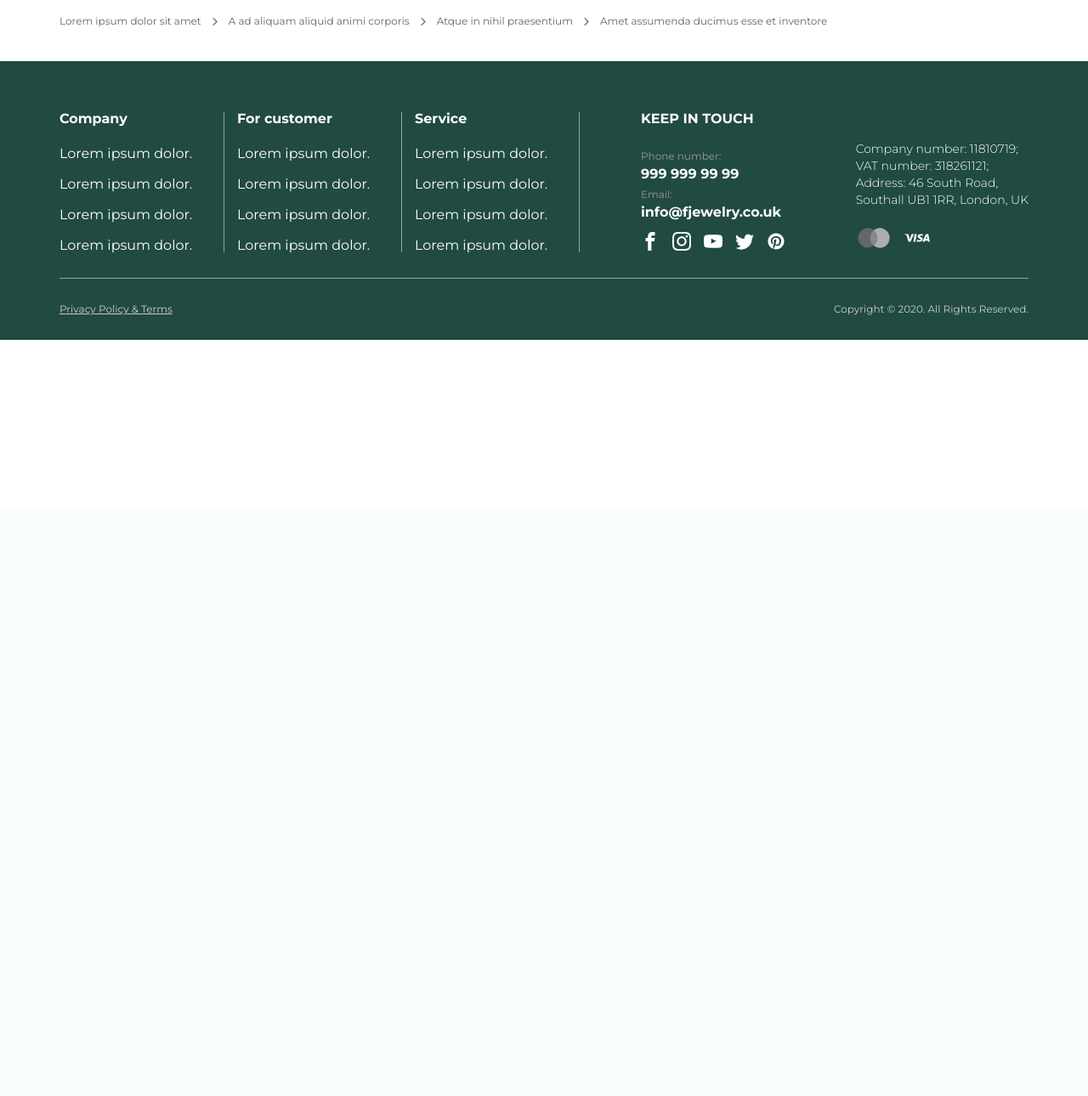
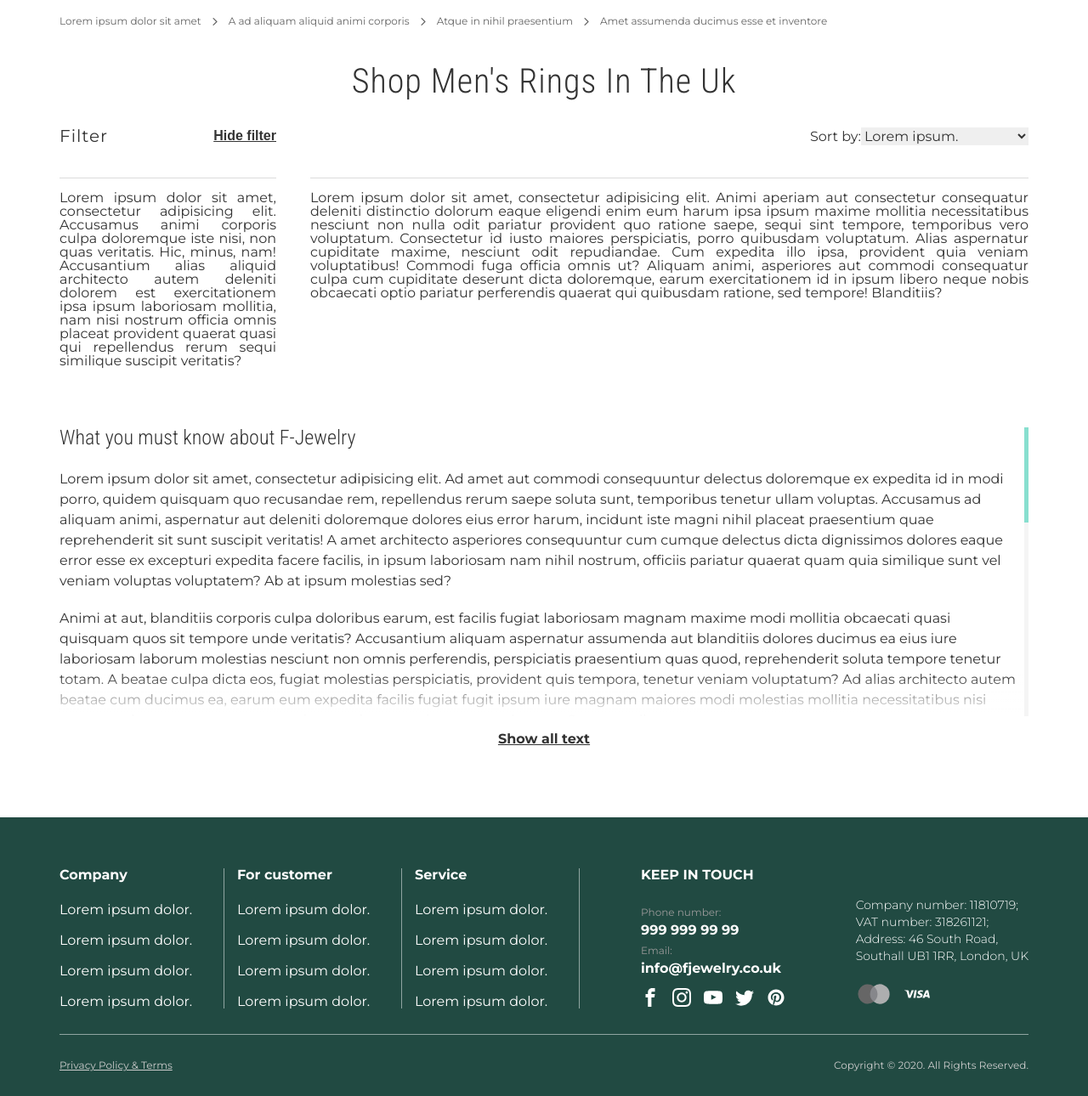
Before and after one commit to Rod-rig/fjewelry, a PHP site: page /markup/pages/catalog.php in a window 1280 px wide. Shown: the part 203-1493 px from the top of the page at 85% size. Before the commit the page ends 603 px from the top, so only its background shows below. Run offline with PHP 8.4, Linux system fonts and the light colour scheme; some libraries are stand-ins or nearby versions.

Commit message:
add sort by

```diff
--- /dev/null
+++ b/markup/components/catalog/filter.php
@@ -0,0 +1,5 @@
+<div>Lorem ipsum dolor sit amet, consectetur adipisicing elit. Accusamus animi corporis culpa doloremque iste nisi, non
+  quas veritatis. Hic, minus, nam! Accusantium alias aliquid architecto autem deleniti dolorem est exercitationem ipsa
+  ipsum laboriosam mollitia, nam nisi nostrum officia omnis placeat provident quaerat quasi qui repellendus rerum sequi
+  similique suscipit veritatis?
+</div>
--- /dev/null
+++ b/markup/components/catalog/list.php
@@ -0,0 +1,8 @@
+<div>Lorem ipsum dolor sit amet, consectetur adipisicing elit. Animi aperiam aut consectetur consequatur deleniti
+  distinctio dolorum eaque eligendi enim eum harum ipsa ipsum maxime mollitia necessitatibus nesciunt non nulla odit
+  pariatur provident quo ratione saepe, sequi sint tempore, temporibus vero voluptatum. Consectetur id iusto maiores
+  perspiciatis, porro quibusdam voluptatum. Alias aspernatur cupiditate maxime, nesciunt odit repudiandae. Cum expedita
+  illo ipsa, provident quia veniam voluptatibus! Commodi fuga officia omnis ut? Aliquam animi, asperiores aut commodi
+  consequatur culpa cum cupiditate deserunt dicta doloremque, earum exercitationem id in ipsum libero neque nobis
+  obcaecati optio pariatur perferendis quaerat qui quibusdam ratione, sed tempore! Blanditiis?
+</div>
--- /dev/null
+++ b/markup/components/catalog/sort.php
@@ -0,0 +1,10 @@
+<div class="sort">
+  <label class="sort__label" for="catalog_sort">Sort by: </label>
+  <select class="catalog__filter_btn js_catalog_sort" name="catalog_sort" id="catalog_sort">
+    <option value="<?= SITE_DIR; ?>my/new/super/url/1">Lorem ipsum.</option>
+    <option value="<?= SITE_DIR; ?>my/new/super/url/2">Saepe, voluptas?</option>
+    <option value="<?= SITE_DIR; ?>my/new/super/url/3">Consectetur, quaerat?</option>
+    <option value="<?= SITE_DIR; ?>my/new/super/url/4">Beatae, quisquam.</option>
+    <option value="<?= SITE_DIR; ?>my/new/super/url/100500">Repellendus, vitae?</option>
+  </select>
+</div>
--- a/markup/pages/catalog.php
+++ b/markup/pages/catalog.php
@@ -1,3 +1,43 @@
 <?php require '../header.php'; ?>
 <?php require '../components/common/breadcrumbs.php'; ?>
+
+<div class="container">
+  <div class="catalog__h1">Shop Men's Rings In The Uk</div>
+</div>
+<div class="container">
+  <div class="catalog__top">
+    <div class="catalog__top_left">
+      <div class="catalog__top_inner">
+        <div class="catalog__top_content">
+          <div class="catalog__top_title visible-lg">Filter</div>
+          <button class="visible-lg btn catalog__top_btn" type="button">Hide filter</button>
+        </div>
+        <button class="btn catalog__filter_btn hidden-lg" type="button">
+          <span>Filter by</span>
+          <span>
+          <svg class="catalog__filter_icon">
+            <use xlink:href="#arrow"></use>
+          </svg>
+        </span>
+        </button>
+      </div>
+    </div>
+    <div class="catalog__top_right">
+      <div class="catalog__top_inner">
+        <? require "../components/catalog/sort.php"; ?>
+      </div>
+    </div>
+  </div>
+
+  <div class="catalog__row">
+    <div class="catalog__left">
+      <? require "../components/catalog/filter.php"; ?>
+    </div>
+    <div class="catalog__right">
+      <? require "../components/catalog/list.php"; ?>
+    </div>
+  </div>
+</div>
+
+<?php require '../components/main/seo.php'; ?>
 <?php require '../footer.php'; ?>
--- a/scss/catalog.scss
+++ b/scss/catalog.scss
@@ -1,12 +1,6 @@
-//@import "../node_modules/tiny-slider/dist/tiny-slider";
 @import "../node_modules/simplebar/dist/simplebar.css";
 @import "common";
 @import "components/common/breadcrumbs";
-//@import "components/main/banner";
-//@import "components/main/carousel";
-//@import "components/main/minicard";
-//@import "components/main/discover";
-//@import "components/main/collections";
-//@import "components/main/blog";
-//@import "components/main/categories";
-//@import "components/main/seo";
+@import "components/catalog";
+@import "components/catalog/sort";
+@import "components/common/seo";
--- /dev/null
+++ b/scss/components/catalog/_index.scss
@@ -0,0 +1,135 @@
+@import "../../abstracts/variables";
+
+.catalog {
+  &__h1 {
+    font-family: $font-family-sans-serif2;
+    font-weight: 300;
+    color: $text-color;
+    font-size: 24px;
+    line-height: 30px;
+    letter-spacing: 1px;
+    text-align: center;
+    margin: 0 0 30px;
+
+    @media (min-width: $tablet) {
+      font-size: 40px;
+      line-height: 48px;
+    }
+  }
+
+  &__top {
+    display: flex;
+    margin-bottom: 20px;
+
+    @media (min-width: $lg-desktop) {
+      margin: 0 -20px 15px;
+    }
+
+    &_left {
+      width: 50%;
+      min-width: 50%;
+
+      @media (min-width: $lg-desktop) {
+        padding: 0 20px;
+        width: 25%;
+        min-width: 25%;
+      }
+    }
+
+    &_right {
+      width: 50%;
+      min-width: 50%;
+
+      @media (min-width: $lg-desktop) {
+        padding: 0 20px;
+        width: 75%;
+        min-width: 75%;
+      }
+    }
+
+    &_inner {
+      @media (min-width: $lg-desktop) {
+        border-bottom: 1px solid $input-border-color;
+        padding-bottom: 35px;
+        height: 60px;
+      }
+    }
+
+    &_title {
+      font-size: 20px;
+      color: $text-color;
+      letter-spacing: 1px;
+    }
+
+    &_btn {
+      text-decoration: underline;
+      font-weight: bold;
+      font-size: 16px;
+      color: $text-color;
+    }
+
+    &_content {
+      display: flex;
+      align-items: center;
+      justify-content: space-between;
+    }
+  }
+
+  &__row {
+    margin-bottom: 70px;
+
+    @media (min-width: $tablet) {
+      margin-bottom: 80px;
+    }
+
+    @media (min-width: $lg-desktop) {
+      display: flex;
+      flex-wrap: nowrap;
+      flex-direction: row;
+      margin: 0 -20px 70px;
+      text-align: justify;
+    }
+  }
+
+  &__left {
+    @media (min-width: $lg-desktop) {
+      padding: 0 20px;
+      width: 25%;
+      min-width: 25%;
+    }
+  }
+
+  &__right {
+    @media (min-width: $lg-desktop) {
+      padding: 0 20px;
+      width: 75%;
+      min-width: 75%;
+    }
+  }
+
+  &__filter_btn {
+    font-size: 16px;
+    color: $text-color;
+    border: 1px solid $input-border-color;
+    padding: 10px;
+    width: 100%;
+    outline: 0;
+    height: 40px;
+    font-family: $font-family-sans-serif;
+
+    @media (min-width: $lg-desktop) {
+      border: 0;
+      display: inline-block;
+      width: auto;
+      height: auto;
+      padding: 0;
+    }
+  }
+
+  &__filter_icon {
+    width: 18px;
+    height: 9px;
+    transform: rotate(-90deg);
+    fill: $text-color;
+  }
+}
--- /dev/null
+++ b/scss/components/catalog/_sort.scss
@@ -0,0 +1,17 @@
+@import "../../abstracts/variables";
+
+.sort {
+  display: flex;
+  align-items: center;
+  justify-content: flex-end;
+
+  &__label {
+    color: $text-color;
+    font-size: 16px;
+    display: none;
+
+    @media (min-width: $lg-desktop) {
+      display: inline-block;
+    }
+  }
+}
--- a/scss/main.scss
+++ b/scss/main.scss
@@ -8,4 +8,4 @@
 @import "components/main/collections";
 @import "components/main/blog";
 @import "components/main/categories";
-@import "components/main/seo";
+@import "components/common/seo";
```
Also changed, not shown: js/catalog.js (+6 -8 lines), js/pages/catalog.js (added, +9 -0 lines), dist/css/catalog.css, dist/js/catalog.js, dist/js/main.js, dist/js/other.js, scss/components/common/_seo.scss (renamed from scss/components/main/_seo.scss), 1 other file.
